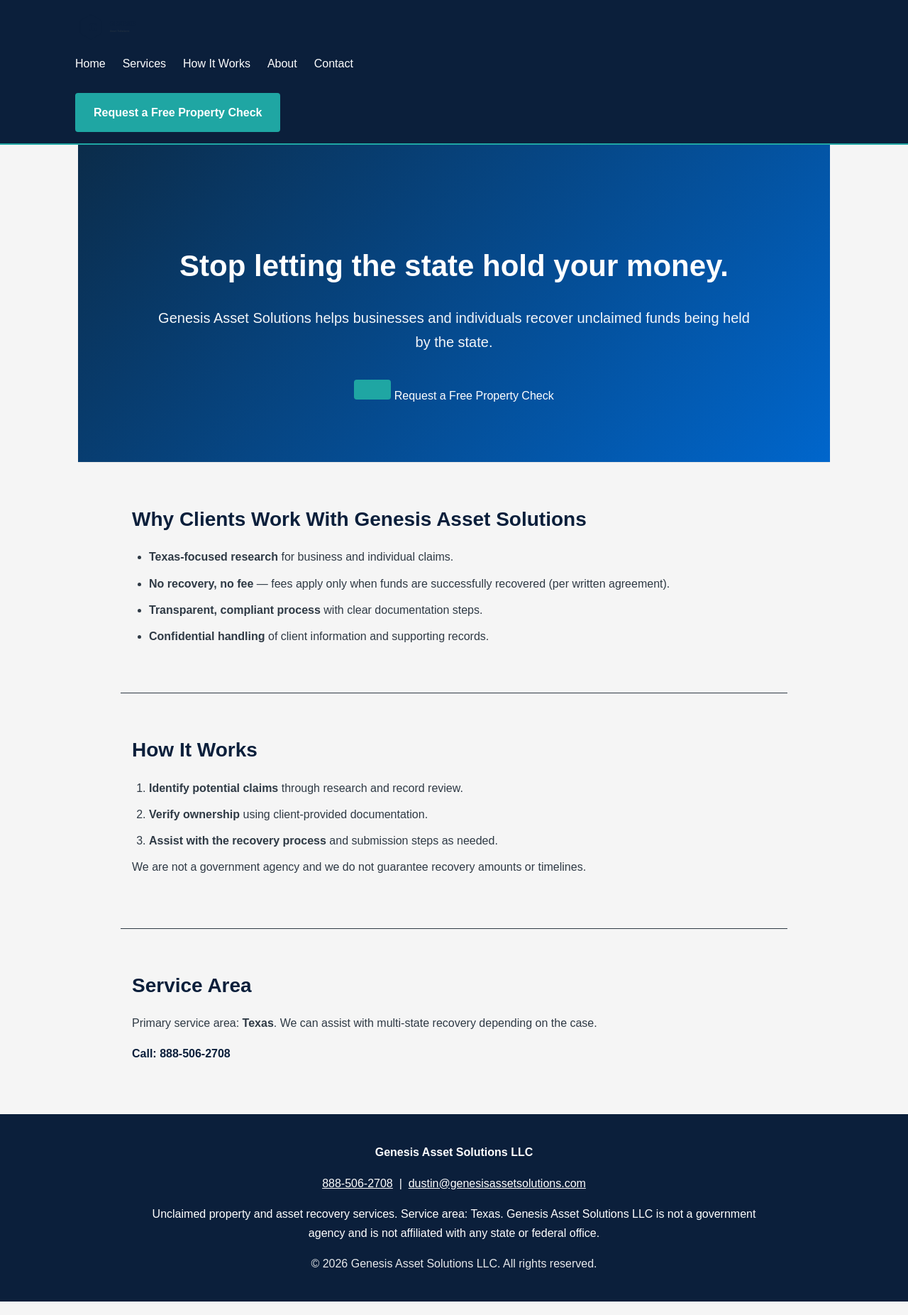
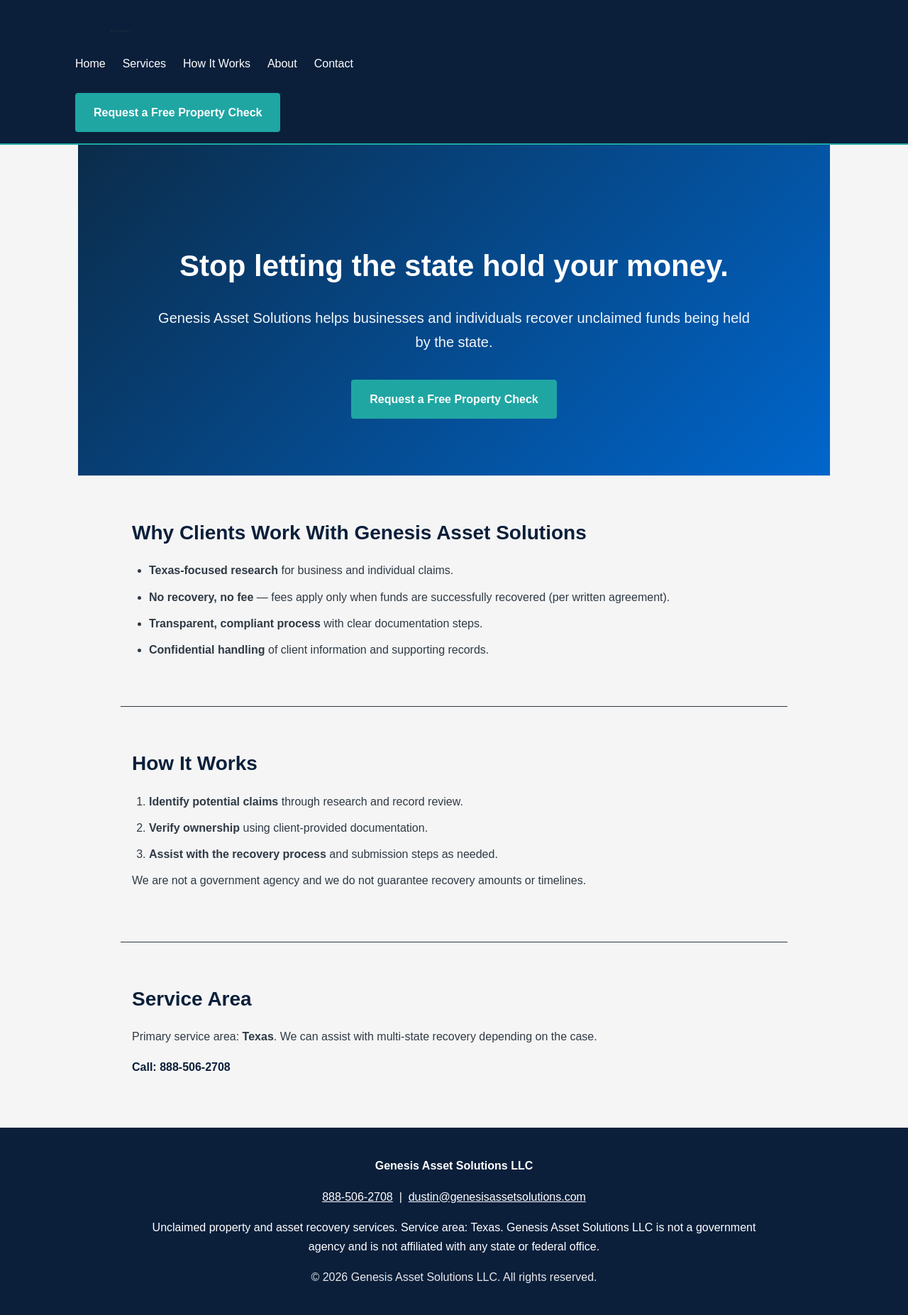
Before and after one commit to ljonezd-beep/genesisassetsolutions-site, a Jekyll site: the page built from index.html, in a window 1280 px wide. Shown: the whole page at 71% size. Built offline with Jekyll 4.4.1, drawn with Linux system fonts in a browser that asks for light colours.

Commit message:
Remove stray closing paragraph

```diff
--- a/index.html
+++ b/index.html
@@ -13,8 +13,9 @@
       being held by the state.
     </p>
 
-    <a class="btn hero-btn" href="{{ '/contact.html' | relative_url }}"></a>
-      Request a Free Property Check
+    <a class="btn hero-btn" href="{{ '/contact.html' | relative_url }}">
+
+    Request a Free Property Check
     </a>
 
   </div>
@@ -41,7 +42,16 @@
 </section>
 
 <section class="content-section engagement">
-  <h2>Service Area</h2>
-  <p>Primary service area: <strong>{{ site.service_area }}</strong>. We can assist with multi-state recovery depending on the case.</p>
-  <p class="contact-line">Call: <a href="tel:{{ site.phone | replace: '-', '' }}">{{ site.phone }}</a>
+<h2>Service Area</h2>
+
+<p>
+Primary service area:
+<strong>{{ site.service_area }}</strong>.
+We can assist with multi-state recovery depending on the case.
+</p>
+
+<p class="contact-line">
+Call: <a href="tel:{{ site.phone | replace: '-', '' }}">{{ site.phone }}</a>
+</p>
+
 </section>
```
